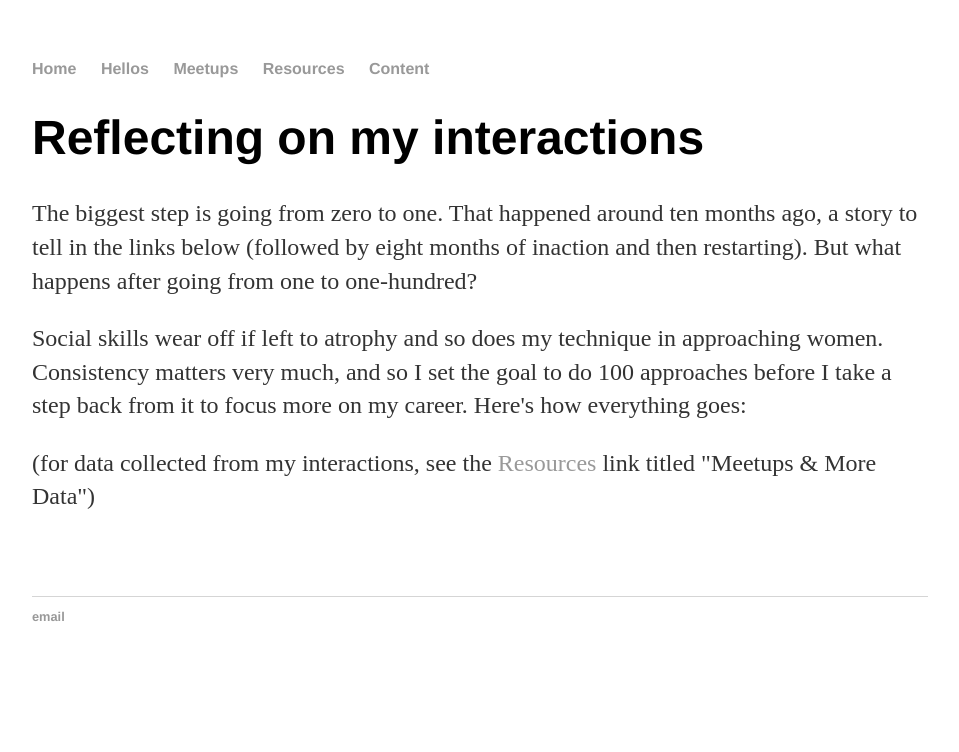
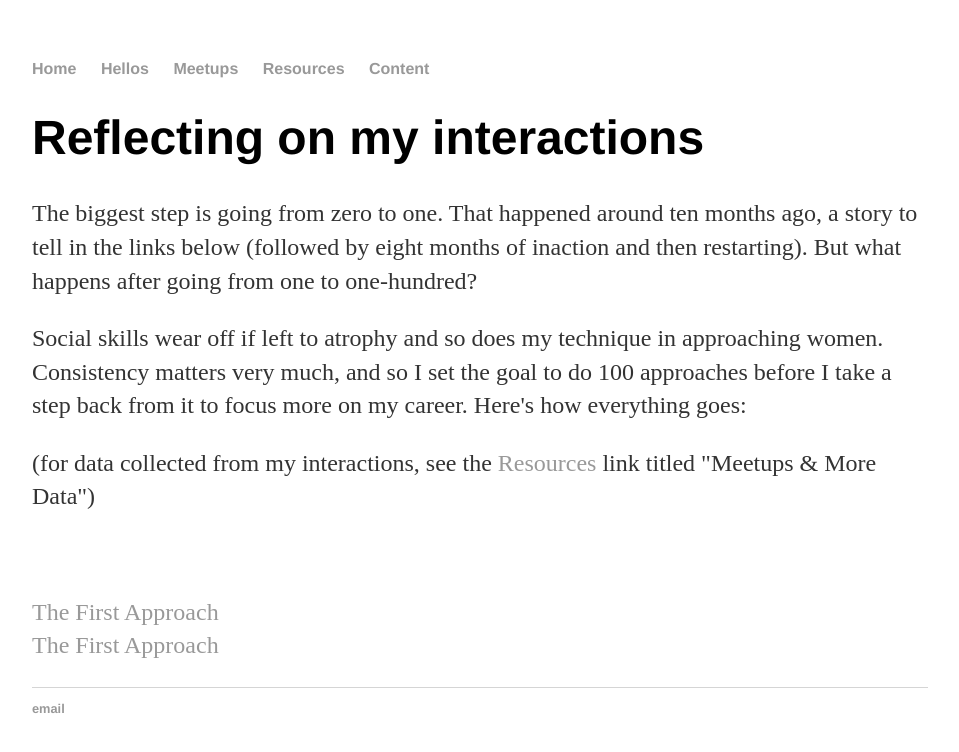
Before and after one commit to ahundredhellos/ahundredhellos.github.io, a Jekyll site: the page built from hellos/index.html, in a window 1280 px wide. Shown: the top 752 px of the page, without its empty margins (160-1119 px from the left). Built offline with Jekyll 4.4.1, drawn with Linux system fonts in a browser that asks for light colours.

Commit message:
Update index.html

```diff
--- a/hellos/index.html
+++ b/hellos/index.html
@@ -9,3 +9,24 @@ title: hellos
 <p>(for data collected from my interactions, see the&nbsp;<a href="http://www.ahundredhellos.com/resources">Resources</a>&nbsp;link titled "Meetups &amp; More Data")</p>
 <p>&nbsp;</p>
 </div><!-- /.blurb -->
+
+<p>
+	<a href="http://www.ahundredhellos.com/content/2017/06/01/the-first-approach">The First Approach</a>
+	<br>
+	<a href="http://www.ahundredhellos.com/content/2017/06/01/the-first-approach">The First Approach</a>
+
+
+
+
+
+
+
+
+
+
+
+
+
+
+
+</p>
```
